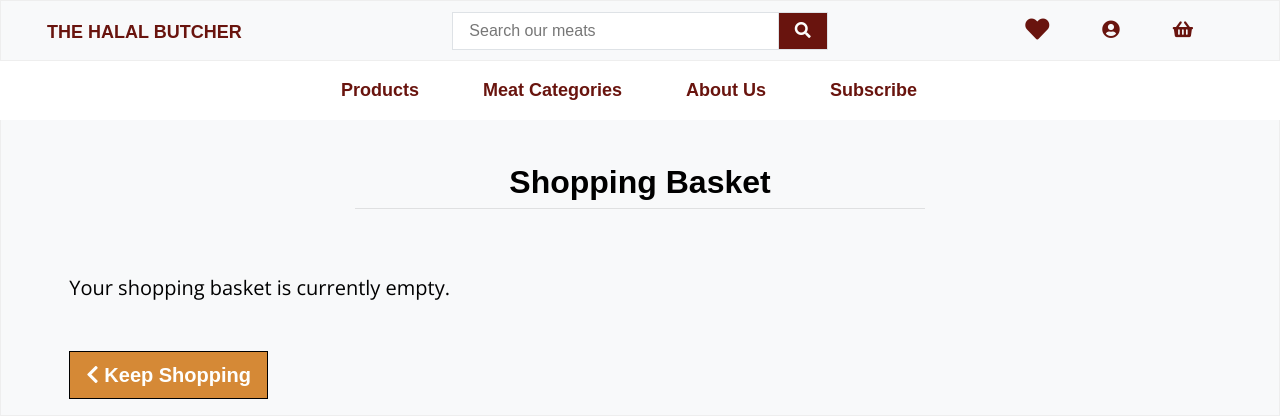
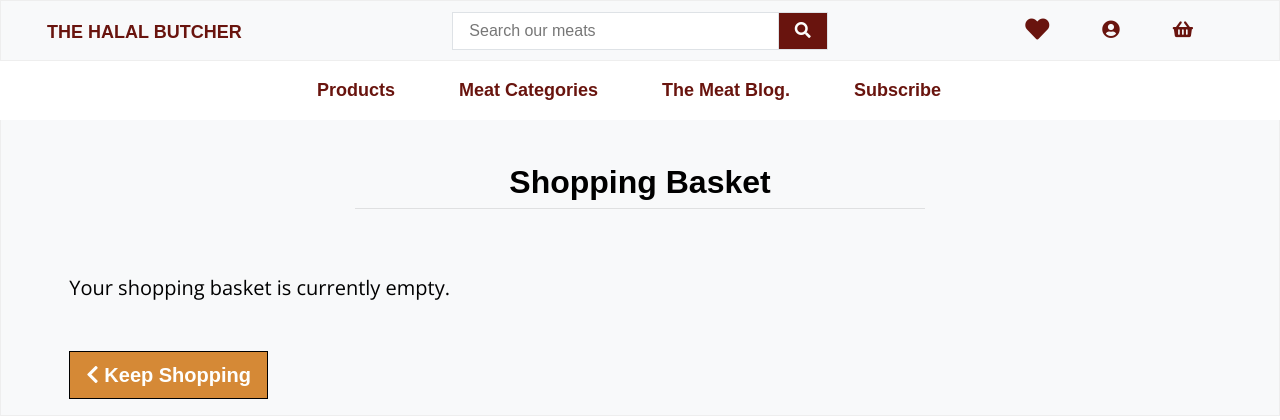
Before and after one commit to legenduzair/the-halal-butcher, a Django app: page /basket/ in a window 1280 px wide. Shown: the top 420 px of the page. Run offline with Django 3.2, Linux system fonts and the light colour scheme; some libraries are stand-ins or nearby versions; some web fonts are replaced.

Commit message:
Add meat blog nav link to navbar

```diff
--- a/templates/base.html
+++ b/templates/base.html
@@ -182,7 +182,7 @@
                 <a href="{% url 'products' %}" class="text-reset">Our Meats</a>
               </p>
               <p>
-                <a href="" class="text-reset">About Us</a>
+                <a href="" class="text-reset">The Meat Blog.</a>
               </p>
               <p>
                 <a href="{% url 'view_basket' %}" class="text-reset">View Shopping Basket</a>
--- a/templates/includes/main-nav.html
+++ b/templates/includes/main-nav.html
@@ -25,7 +25,7 @@
         </li>
         <li class="nav-item dropdown">
             <a class="logo-font font-weight-bold nav-link text-black mr-5" href="#" id="homeware-link" data-toggle="dropdown" aria-haspopup="true" aria-expanded="false">
-                About Us
+                The Meat Blog.
             </a>
         </li>
         <li class="nav-item dropdown">
```
